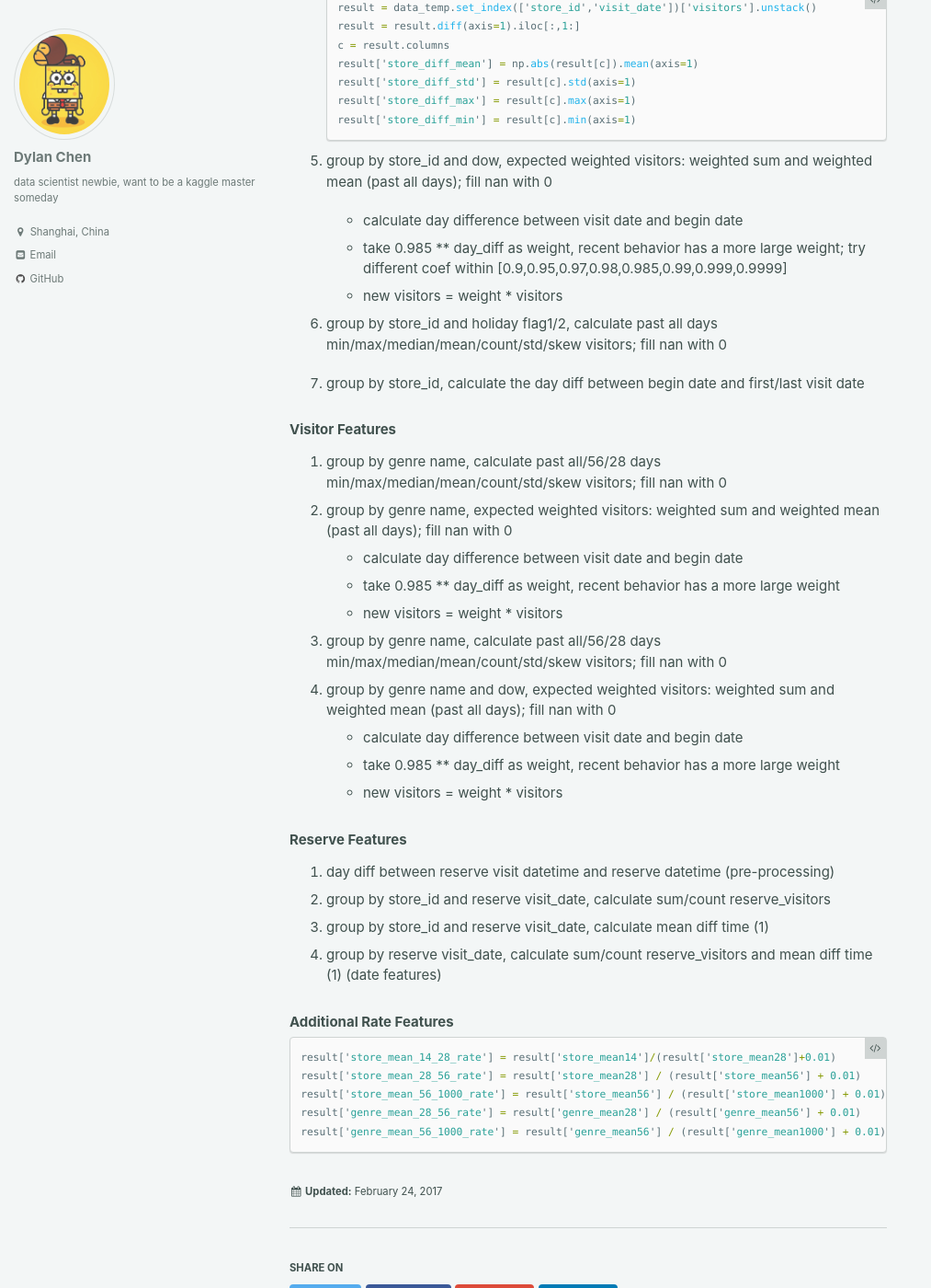
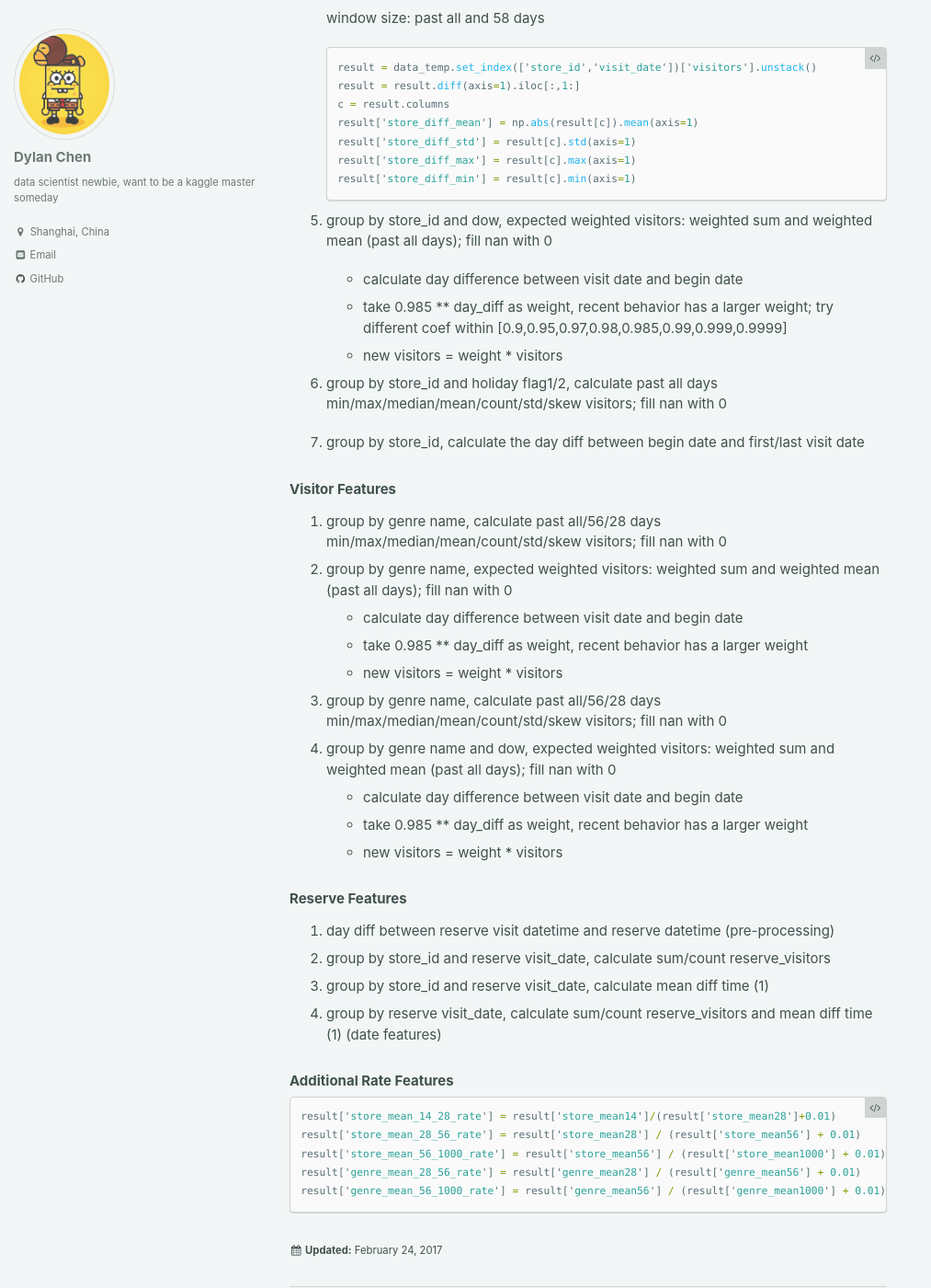
Before and after one commit to dylanchen0114/blog_pages, a Jekyll site: the page built from _posts/2017-02-24-restaurant_visit.md, in a window 1280 px wide and 1400 px high, scrolled down 1645 px. Shown: the whole window at 92% size, without its empty margins (0-1013 px from the left). Built offline with Jekyll 4.4.1, drawn with Linux system fonts in a browser that asks for light colours; some of the changed text lies outside the part shown.

Commit message:
restaurant

```diff
--- a/_posts/2017-02-24-restaurant_visit.md
+++ b/_posts/2017-02-24-restaurant_visit.md
@@ -55,7 +57,7 @@ np.expm1(pred)
 2. group by store_id, expected weighted visitors: weighted sum and weighted mean (past all days); fill nan with 0
 
    *  calculate day difference between visit date and begin date
-   *  take 0.985 ** day_diff as weight, recent behavior has a more large weight
+   *  take 0.985 ** day_diff as weight, recent behavior has a larger weight
    *  new visitors = weight * visitors
 
 3. group by store_id and dow, calculate past all/56/28/14 days min/max/median/mean/count/std/skew visitors; fill nan with 0
@@ -81,7 +83,7 @@ np.expm1(pred)
 5. group by store_id and dow, expected weighted visitors: weighted sum and weighted mean (past all days); fill nan with 0
 
    -  calculate day difference between visit date and begin date
-   -  take 0.985 ** day_diff as weight, recent behavior has a more large weight; try different coef within [0.9,0.95,0.97,0.98,0.985,0.99,0.999,0.9999]
+   -  take 0.985 ** day_diff as weight, recent behavior has a larger weight; try different coef within [0.9,0.95,0.97,0.98,0.985,0.99,0.999,0.9999]
    -  new visitors = weight * visitors
 
 6. group by store_id and holiday flag1/2, calculate past all days min/max/median/mean/count/std/skew visitors; fill nan with 0
@@ -93,12 +95,12 @@ np.expm1(pred)
 1. group by genre name, calculate past all/56/28 days min/max/median/mean/count/std/skew visitors; fill nan with 0
 2. group by genre name, expected weighted visitors: weighted sum and weighted mean (past all days); fill nan with 0
    -  calculate day difference between visit date and begin date
-   -  take 0.985 ** day_diff as weight, recent behavior has a more large weight
+   -  take 0.985 ** day_diff as weight, recent behavior has a larger weight
    -  new visitors = weight * visitors
 3. group by genre name, calculate past all/56/28 days min/max/median/mean/count/std/skew visitors; fill nan with 0
 4. group by genre name and dow, expected weighted visitors: weighted sum and weighted mean (past all days); fill nan with 0
    -  calculate day difference between visit date and begin date
-   -  take 0.985 ** day_diff as weight, recent behavior has a more large weight
+   -  take 0.985 ** day_diff as weight, recent behavior has a larger weight
    -  new visitors = weight * visitors
 
 ### Reserve Features
```
Also changed, not shown: other parts of _posts/2017-02-24-restaurant_visit.md (+3 -1 lines).
